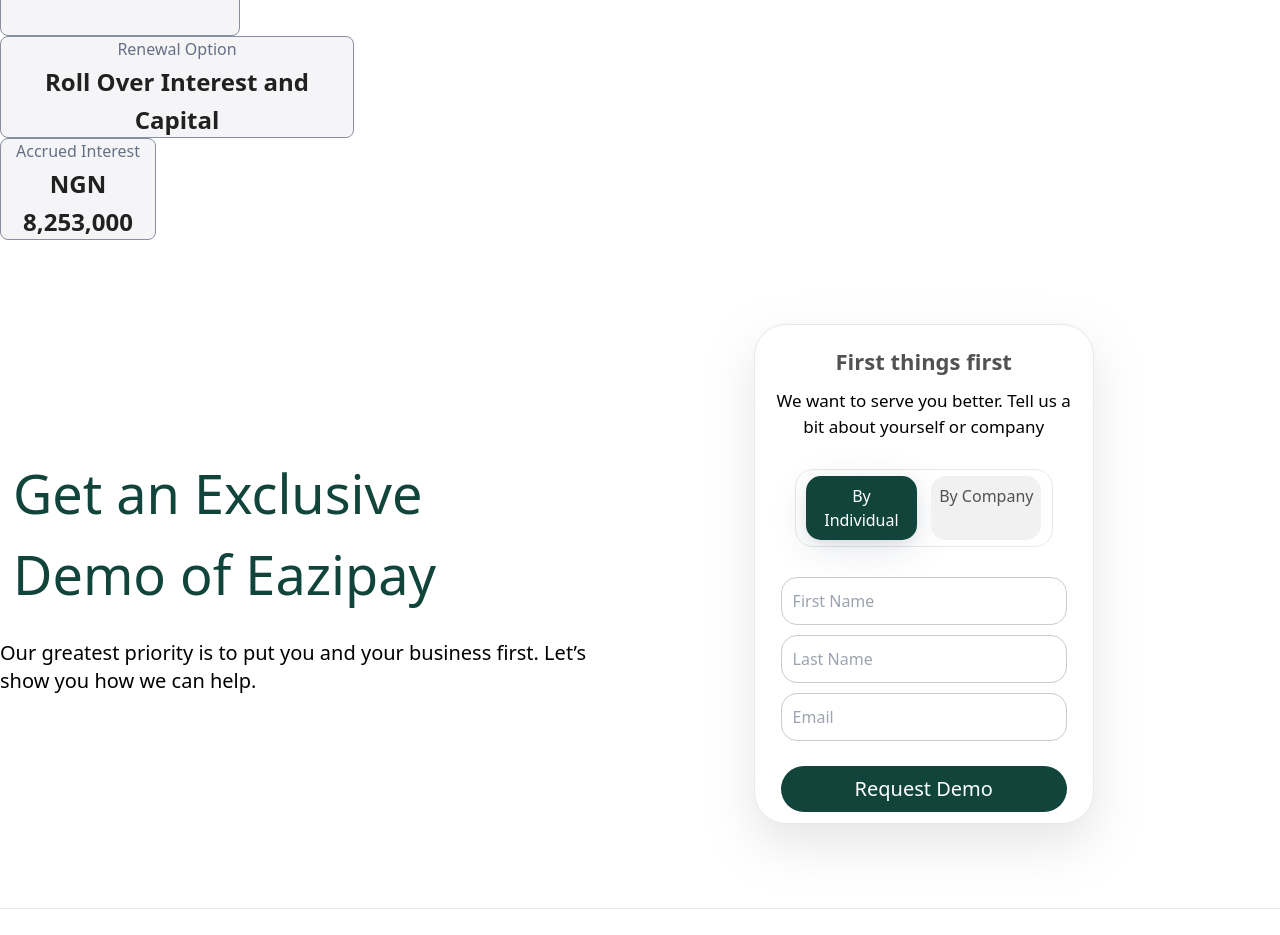
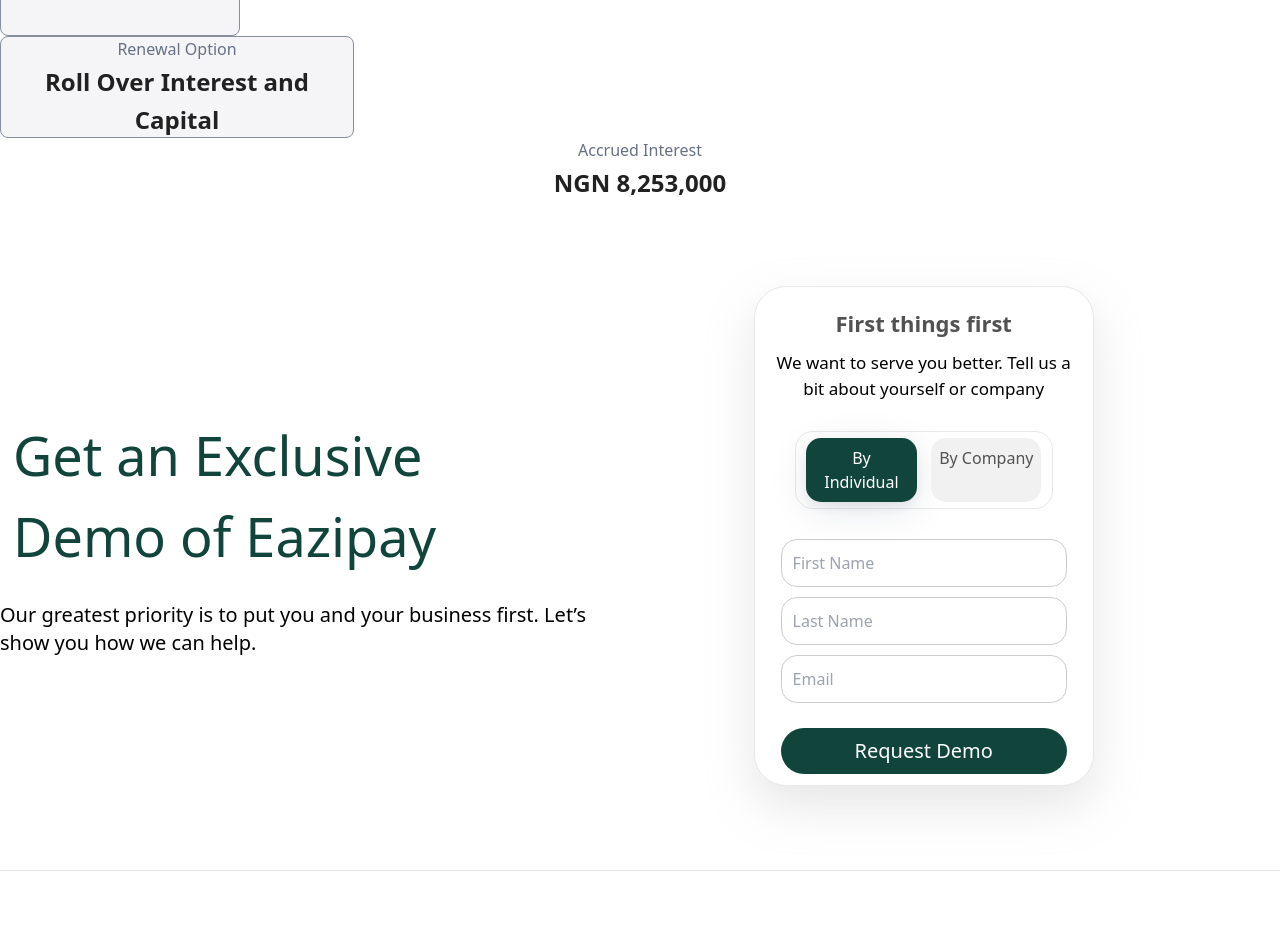
Before and after one commit to Maxwell011/azipay, a React (Vite) app: page / in a window 1280 px wide. Shown: the part 3400-4335 px from the top of the page. Built offline with nearby package versions, Linux system fonts and the light colour scheme.

Commit message:
removed comments

```diff
--- a/src/css/New.css
+++ b/src/css/New.css
@@ -64,7 +64,7 @@
     border: 1px solid var(--textfield-placeholder, #878e9d);
     background: rgba(2, 11, 50, 0.04);
   }
-  .accrued-container {
+  /* .accrued-container {
     width: 156px;
     height: 102px;
     border-radius: 8px;
@@ -77,5 +77,5 @@
     border-radius: 8px;
     border: 1px solid var(--textfield-placeholder, #878e9d);
     background: rgba(2, 11, 50, 0.04);
-  }
+  } */
 }
```
